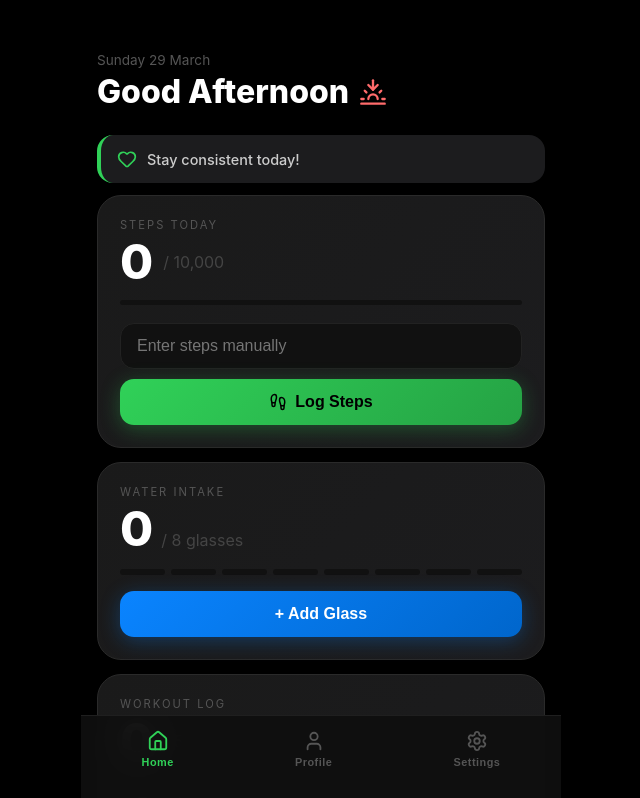
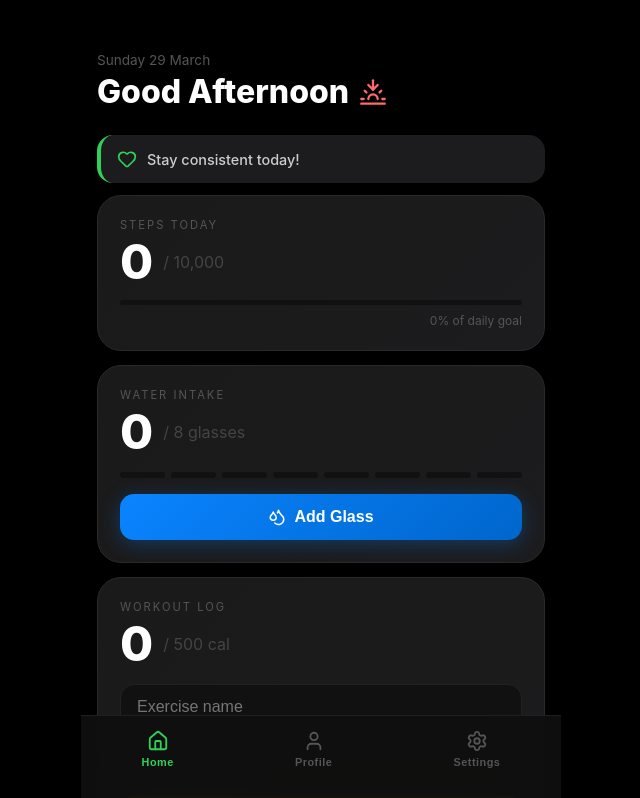
Before and after one commit to tusharbeckham/health-tracker-react, a React (Vite) app: page / in a window 1280 px wide. Shown: the top 798 px of the page, without its empty margins (319-959 px from the left). Built offline with nearby package versions, Linux system fonts and the light colour scheme.

Commit message:
final polish - icons and fixes

```diff
--- a/src/components/StepCounter.jsx
+++ b/src/components/StepCounter.jsx
@@ -1,4 +1,4 @@
-import { useState, useRef, useEffect } from "react";
+import { useState, useEffect } from "react";
 import { Footprints, Trophy } from "lucide-react";
 
 function StepCounter() {
@@ -6,7 +6,6 @@ function StepCounter() {
     () => Number(localStorage.getItem("steps")) || 0,
   );
   const goal = Number(localStorage.getItem("goal_steps")) || 10000;
-  const inputRef = useRef();
 
   useEffect(() => {
     let lastAcc = 0;
@@ -15,11 +14,9 @@ function StepCounter() {
     function handleMotion(event) {
       const acc = event.accelerationIncludingGravity;
       if (!acc) return;
-
       const magnitude = Math.sqrt(acc.x ** 2 + acc.y ** 2 + acc.z ** 2);
       const delta = Math.abs(magnitude - lastAcc);
       const now = Date.now();
-
       if (delta > 15 && now - lastStep > 400) {
         lastStep = now;
         setSteps((prev) => {
@@ -36,9 +33,8 @@ function StepCounter() {
       typeof DeviceMotionEvent.requestPermission === "function"
     ) {
       DeviceMotionEvent.requestPermission().then((response) => {
-        if (response === "granted") {
+        if (response === "granted")
           window.addEventListener("devicemotion", handleMotion);
-        }
       });
     } else {
       window.addEventListener("devicemotion", handleMotion);
@@ -46,16 +42,6 @@ function StepCounter() {
 
     return () => window.removeEventListener("devicemotion", handleMotion);
   }, []);
-
-  function handleAdd() {
-    let amount = Number(inputRef.current.value);
-    if (amount > 0) {
-      const newSteps = steps + amount;
-      setSteps(newSteps);
-      localStorage.setItem("steps", newSteps);
-      inputRef.current.value = "";
-    }
-  }
 
   let percent = Math.min((steps / goal) * 100, 100);
   let isGoalDone = steps >= goal;
@@ -81,7 +67,6 @@ function StepCounter() {
       >
         Steps Today
       </p>
-
       <div
         style={{
           display: "flex",
@@ -133,7 +118,7 @@ function StepCounter() {
           background: "#111",
           borderRadius: "99px",
           height: "5px",
-          marginBottom: "18px",
+          marginBottom: "8px",
           overflow: "hidden",
         }}
       >
@@ -150,51 +135,16 @@ function StepCounter() {
           }}
         ></div>
       </div>
-
-      <input
-        ref={inputRef}
-        type="number"
-        placeholder="Enter steps manually"
+      <p
         style={{
-          width: "100%",
-          padding: "13px 16px",
-          background: "#111",
-          border: "1px solid #222",
-          borderRadius: "14px",
-          color: "#fff",
-          fontSize: "1rem",
-          marginBottom: "10px",
-          outline: "none",
-        }}
-      />
-
-      <button
-        onClick={handleAdd}
-        style={{
-          width: "100%",
-          padding: "14px",
-          background: "linear-gradient(135deg, #30d158, #25a244)",
-          border: "none",
-          borderRadius: "14px",
-          color: "#000",
-          fontSize: "1rem",
-          fontWeight: "700",
-          cursor: "pointer",
-          boxShadow: "0 4px 20px rgba(48, 209, 88, 0.3)",
+          fontSize: "0.75rem",
+          color: "#555",
+          marginBottom: "0",
+          textAlign: "right",
         }}
       >
-        <div
-          style={{
-            display: "flex",
-            alignItems: "center",
-            justifyContent: "center",
-            gap: "8px",
-          }}
-        >
-          <Footprints size={18} />
-          Log Steps
-        </div>
-      </button>
+        {Math.round(percent)}% of daily goal
+      </p>
     </div>
   );
 }
--- a/src/pages/StreakCard.jsx
+++ b/src/pages/StreakCard.jsx
@@ -1,3 +1,5 @@
+import { Flame } from "lucide-react";
+
 function StreakCard() {
   const days = ["M", "T", "W", "T", "F", "S", "S"];
   const todayIndex = new Date().getDay() === 0 ? 6 : new Date().getDay() - 1;
@@ -27,12 +29,12 @@ function StreakCard() {
       <div
         style={{
           display: "flex",
-          alignItems: "baseline",
-          gap: "8px",
+          alignItems: "center",
+          gap: "10px",
           marginBottom: "20px",
         }}
       >
-        <span style={{ fontSize: "1.8rem" }}>🔥</span>
+        <Flame size={36} color="#ff9f0a" />
         <span
           style={{
             fontSize: "3rem",
--- a/src/pages/WaterTracker.jsx
+++ b/src/pages/WaterTracker.jsx
@@ -1,10 +1,11 @@
 import { useState } from "react";
+import { CheckCircle, Droplets } from "lucide-react";
 
 function WaterTracker() {
   const [water, setWater] = useState(
     () => Number(localStorage.getItem("water")) || 0,
   );
-  const goal = 8;
+  const goal = Number(localStorage.getItem("goal_water")) || 8;
 
   function addGlass() {
     if (water < goal) {
@@ -38,8 +39,8 @@ function WaterTracker() {
       <div
         style={{
           display: "flex",
-          alignItems: "baseline",
-          gap: "8px",
+          alignItems: "center",
+          gap: "10px",
           marginBottom: "16px",
         }}
       >
@@ -53,9 +54,34 @@ function WaterTracker() {
         >
           {water}
         </span>
-        <span style={{ fontSize: "1rem", color: "#444" }}>/ 8 glasses</span>
-        {water >= goal && <span>✅</span>}
+        <span style={{ fontSize: "1rem", color: "#444" }}>
+          / {goal} glasses
+        </span>
+        {water >= goal && <CheckCircle size={24} color="#0a84ff" />}
       </div>
+
+      {water >= goal && (
+        <div
+          style={{
+            background: "#00101a",
+            border: "1px solid #0a84ff",
+            borderRadius: "14px",
+            padding: "12px 16px",
+            marginBottom: "14px",
+            display: "flex",
+            alignItems: "center",
+            gap: "10px",
+          }}
+        >
+          <Droplets size={18} color="#0a84ff" />
+          <span
+            style={{ color: "#0a84ff", fontSize: "0.9rem", fontWeight: "600" }}
+          >
+            Water goal reached!
+          </span>
+        </div>
+      )}
+
       <div style={{ display: "flex", gap: "6px", marginBottom: "16px" }}>
         {Array.from({ length: goal }).map((_, i) => (
           <div
@@ -86,7 +112,17 @@ function WaterTracker() {
           boxShadow: "0 4px 20px rgba(10, 132, 255, 0.3)",
         }}
       >
-        + Add Glass
+        <div
+          style={{
+            display: "flex",
+            alignItems: "center",
+            justifyContent: "center",
+            gap: "8px",
+          }}
+        >
+          <Droplets size={18} />
+          Add Glass
+        </div>
       </button>
     </div>
   );
```
